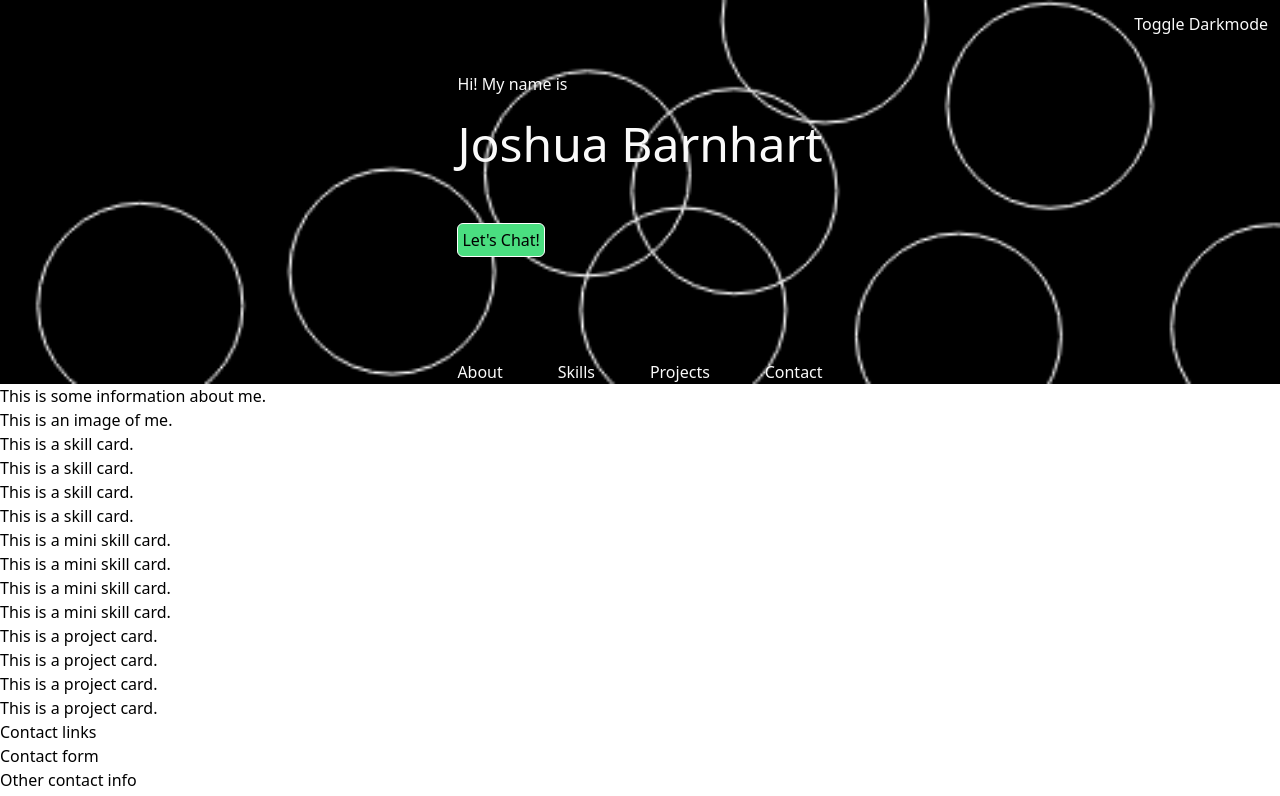
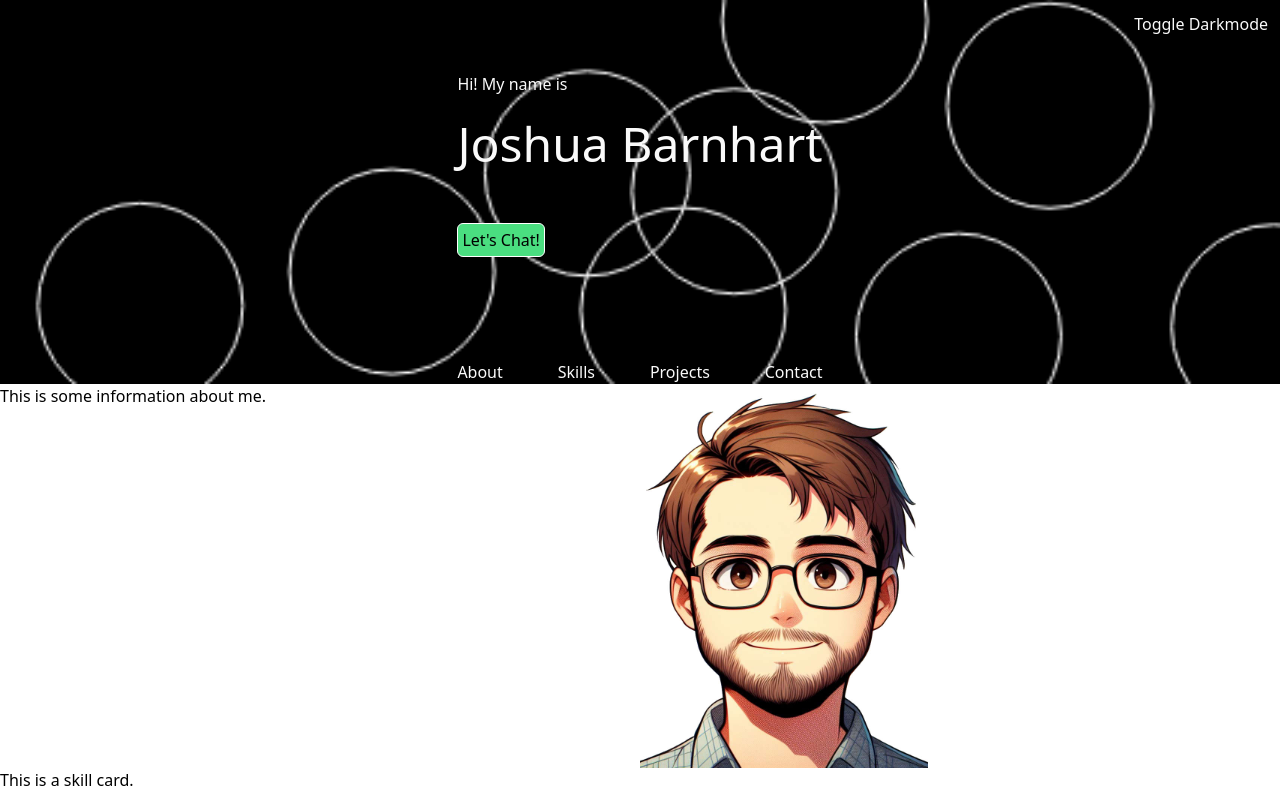
Before and after one commit to jrbarnhart/portfolio, a React (Vite) app: page / in a window 1280 px wide. Shown: the top 796 px of the page. Built offline with nearby package versions, Linux system fonts and the light colour scheme; the HTML template or start-up script is replaced by a standard one.

Commit message:
Add image and grid layout

```diff
--- a/src/components/About.tsx
+++ b/src/components/About.tsx
@@ -1,9 +1,15 @@
+import portraitImage from "../assets/cartoonMe.jpg";
+
 const About = () => {
   return (
-    <>
+    <div className="grid grid-cols-2">
       <p>This is some information about me.</p>
-      <p>This is an image of me.</p>
-    </>
+      <img
+        src={portraitImage}
+        alt="A cartoon portrait of Joshua Barnhart"
+        className="h-96"
+      />
+    </div>
   );
 };
 
```
